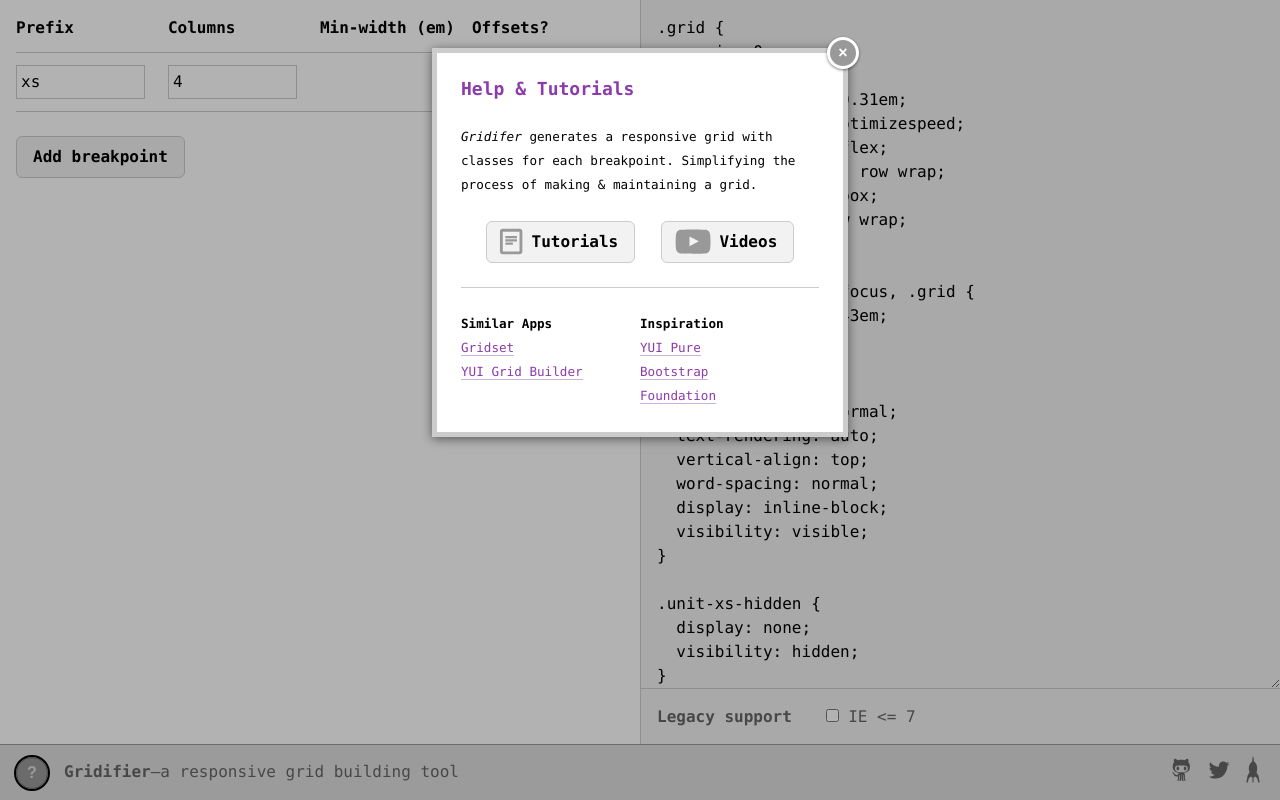
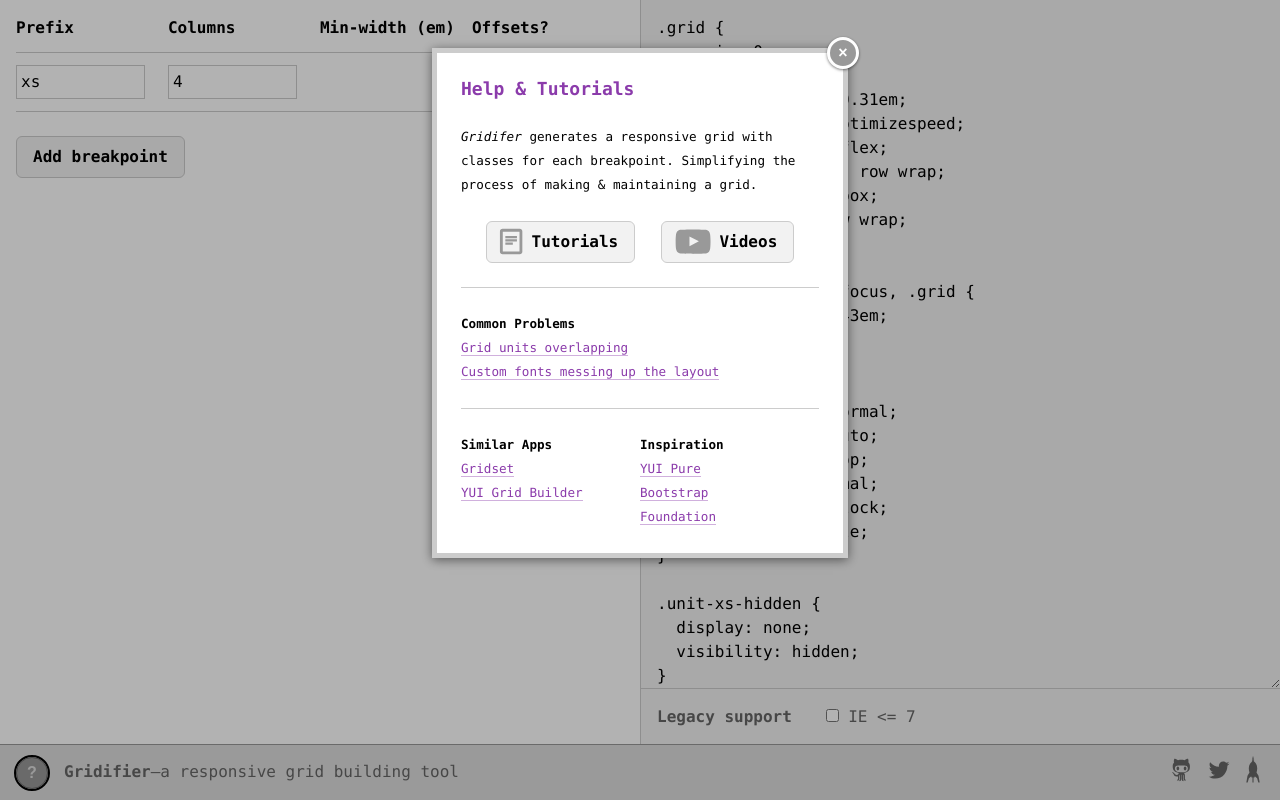
Before and after one commit to thomasjbradley/gridifier, a website: page index.html in a window 1280 px wide. Both pictures are taken after a click on the button "Help". Drawn offline with Linux system fonts and the light colour scheme.

Commit message:
Added a copyright notice for Yahoo and help topics on using custom fonts.

```diff
--- a/index.html
+++ b/index.html
@@ -68,6 +68,15 @@
       <a class="btn btn-icon btn-tutorials help-btn" href="https://github.com/thomasjbradley/gridifier" rel="external">Tutorials</a>
       <a class="btn btn-icon btn-videos help-btn" href="https://www.youtube.com/playlist?list=PLWjCJDeWfDdeUChfM6TV2U7jzQVRjsu60" rel="external">Videos</a>
     </div>
+
+    <hr>
+
+    <h3 class="micro push-0">Common Problems</h3>
+
+    <ul class="micro list-group">
+      <li><a class="help-link" href="https://github.com/thomasjbradley/gridifier#common-problems" rel="external">Grid units overlapping</a></li>
+      <li><a class="help-link" href="https://github.com/thomasjbradley/gridifier#common-problems" rel="external">Custom fonts messing up the layout</a></li>
+    </ul>
 
     <hr>
 
```
Also changed, not shown: README.md.
